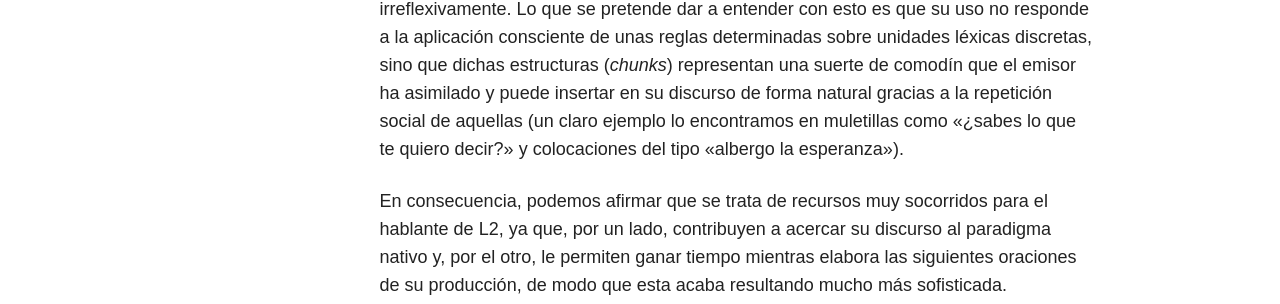
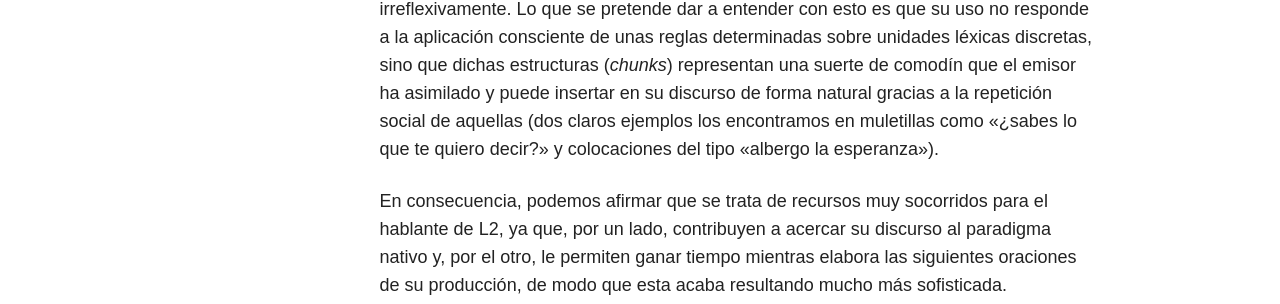
Before and after one commit to immalopez/immalopez.github.io, a Jekyll site: the page built from _posts/blog/2017-10-26-lenguaje-formulaico.md, in a window 1280 px wide. Shown: the part 769-1073 px from the top of the page. Built offline with Jekyll 4.4.1, drawn with Linux system fonts in a browser that asks for light colours; nearby versions of some CDN libraries; comment, search, counter and statistics services are not loaded.

Commit message:
Update 2017-10-26-lenguaje-formulaico.md

```diff
--- a/_posts/blog/2017-10-26-lenguaje-formulaico.md
+++ b/_posts/blog/2017-10-26-lenguaje-formulaico.md
@@ -13,7 +13,7 @@ image:
 
 En el proceso de adquisición de segundas lenguas (L2), es muy importante potenciar nuestra fluidez a la hora de comunicarnos con otros hablantes. Una buena forma de hacerlo es incorporando el lenguaje formulaico de la L2 a nuestro discurso. Veámoslo.
 
-De acuerdo con la definición que de ellas nos brinda [Alison Wray](https://en.wikipedia.org/wiki/Alison_Wray), las **secuencias formulaicas** (en adelante, **_chunks_**) son «estructuras prefabricadas» que el hablante tiene almacenadas en su memoria como un todo y que utiliza, por decirlo de algún modo, irreflexivamente. Lo que se pretende dar a entender con esto es que su uso no responde a la aplicación consciente de unas reglas determinadas sobre unidades léxicas discretas, sino que dichas estructuras (_chunks_) representan una suerte de comodín que el emisor ha asimilado y puede insertar en su discurso de forma natural gracias a la repetición social de aquellas (un claro ejemplo lo encontramos en muletillas como «¿sabes lo que te quiero decir?» y colocaciones del tipo «albergo la esperanza»).
+De acuerdo con la definición que de ellas nos brinda [Alison Wray](https://en.wikipedia.org/wiki/Alison_Wray), las **secuencias formulaicas** (en adelante, **_chunks_**) son «estructuras prefabricadas» que el hablante tiene almacenadas en su memoria como un todo y que utiliza, por decirlo de algún modo, irreflexivamente. Lo que se pretende dar a entender con esto es que su uso no responde a la aplicación consciente de unas reglas determinadas sobre unidades léxicas discretas, sino que dichas estructuras (_chunks_) representan una suerte de comodín que el emisor ha asimilado y puede insertar en su discurso de forma natural gracias a la repetición social de aquellas (dos claros ejemplos los encontramos en muletillas como «¿sabes lo que te quiero decir?» y colocaciones del tipo «albergo la esperanza»).
 
 En consecuencia, podemos afirmar que se trata de recursos muy socorridos para el hablante de L2, ya que, por un lado, contribuyen a acercar su discurso al paradigma nativo y, por el otro, le permiten ganar tiempo mientras elabora las siguientes oraciones de su producción, de modo que esta acaba resultando mucho más sofisticada.
 
```
